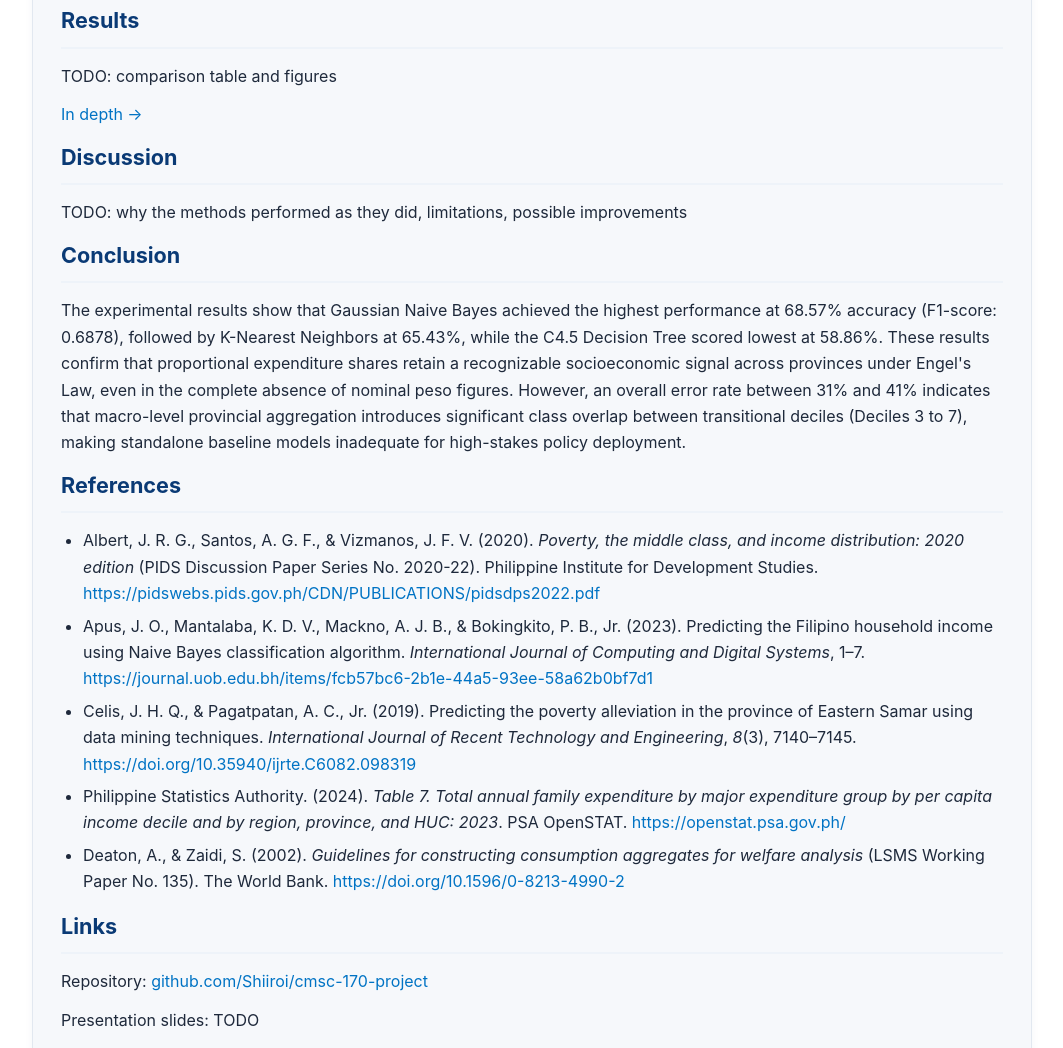
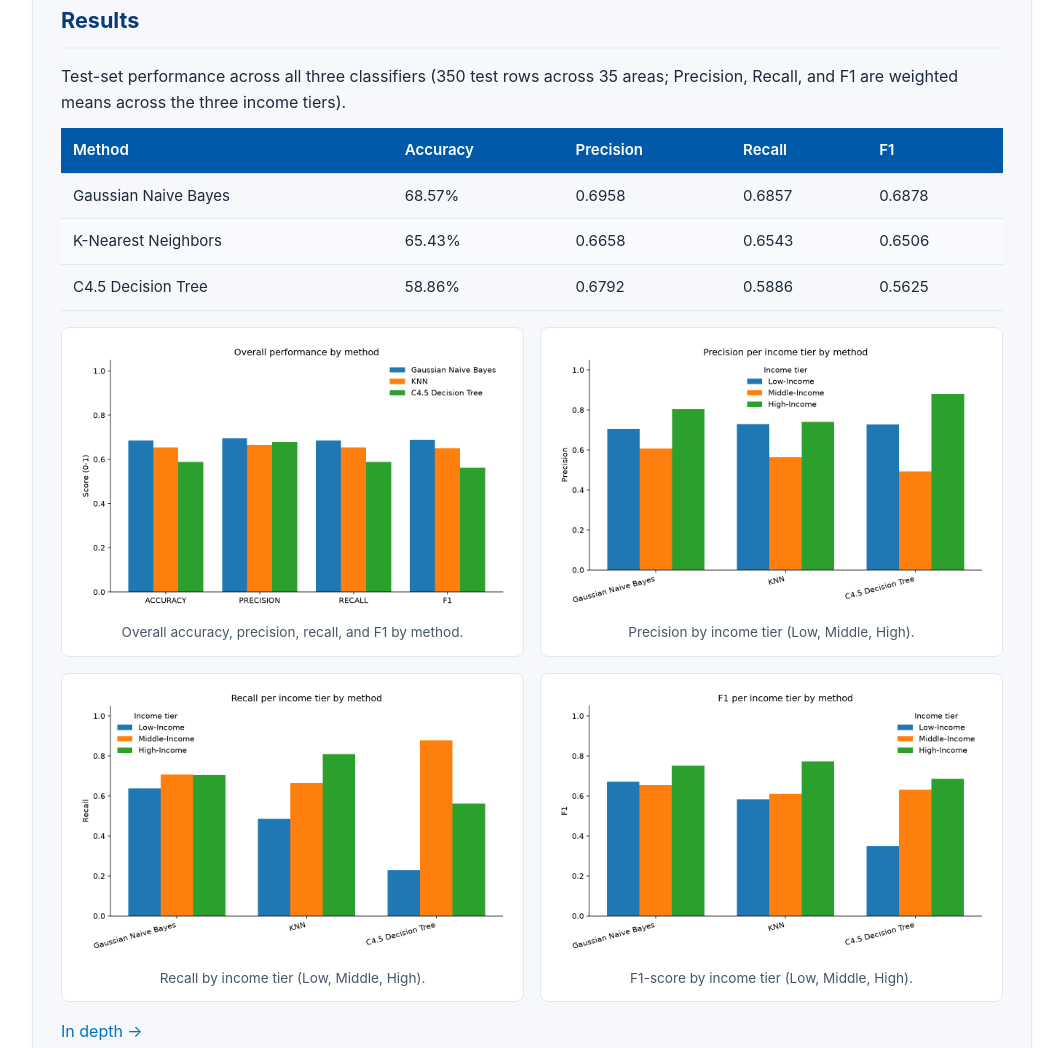
Before and after one commit to Shiiroi/cmsc-170-project, a plain HTML site: page docs/index.html in a window 1280 px wide. Shown: the part 2794-3842 px from the top of the page, without its empty margins (108-1171 px from the left). Drawn offline with Linux system fonts and the light colour scheme.

Commit message:
feat: added results to github pages

```diff
--- a/docs/css/style.css
+++ b/docs/css/style.css
@@ -378,9 +378,42 @@ pre code {
   margin: 4px 0;
 }
 
+/* ---------- Results Figures Grid (index.html) ---------- */
+.figures-grid {
+  display: grid;
+  grid-template-columns: repeat(2, 1fr);
+  gap: 16px;
+  margin: 16px 0;
+}
+
+.figure-card {
+  margin: 0;
+  background: #ffffff;
+  border: 1px solid var(--border);
+  border-radius: 8px;
+  padding: 12px;
+}
+
+.figure-card img {
+  width: 100%;
+  height: auto;
+  display: block;
+}
+
+.figure-card figcaption {
+  margin-top: 8px;
+  font-size: 0.85rem;
+  color: var(--text-muted);
+  text-align: center;
+}
+
 /* ---------- Responsive ---------- */
 @media (max-width: 768px) {
   .hero-inner {
+    grid-template-columns: 1fr;
+  }
+
+  .figures-grid {
     grid-template-columns: 1fr;
   }
 
--- a/docs/index.html
+++ b/docs/index.html
@@ -220,7 +220,66 @@
             <!-- 6. Results -->
             <section id="results">
                 <h2>Results</h2>
-                <p>TODO: comparison table and figures</p>
+                <p>Test-set performance across all three classifiers (350 test rows across 35 areas;
+                    Precision, Recall, and F1 are weighted means across the three income tiers).</p>
+                <table>
+                    <thead>
+                        <tr>
+                            <th>Method</th>
+                            <th>Accuracy</th>
+                            <th>Precision</th>
+                            <th>Recall</th>
+                            <th>F1</th>
+                        </tr>
+                    </thead>
+                    <tbody>
+                        <tr>
+                            <td>Gaussian Naive Bayes</td>
+                            <td>68.57%</td>
+                            <td>0.6958</td>
+                            <td>0.6857</td>
+                            <td>0.6878</td>
+                        </tr>
+                        <tr>
+                            <td>K-Nearest Neighbors</td>
+                            <td>65.43%</td>
+                            <td>0.6658</td>
+                            <td>0.6543</td>
+                            <td>0.6506</td>
+                        </tr>
+                        <tr>
+                            <td>C4.5 Decision Tree</td>
+                            <td>58.86%</td>
+                            <td>0.6792</td>
+                            <td>0.5886</td>
+                            <td>0.5625</td>
+                        </tr>
+                    </tbody>
+                </table>
+
+                <div class="figures-grid">
+                    <figure class="figure-card">
+                        <img src="assets/figures/overall_metrics.png"
+                            alt="Bar chart comparing overall accuracy, precision, recall, and F1 across all three methods">
+                        <figcaption>Overall accuracy, precision, recall, and F1 by method.</figcaption>
+                    </figure>
+                    <figure class="figure-card">
+                        <img src="assets/figures/precision_by_tier.png"
+                            alt="Bar chart comparing precision by income tier across all three methods">
+                        <figcaption>Precision by income tier (Low, Middle, High).</figcaption>
+                    </figure>
+                    <figure class="figure-card">
+                        <img src="assets/figures/recall_by_tier.png"
+                            alt="Bar chart comparing recall by income tier across all three methods">
+                        <figcaption>Recall by income tier (Low, Middle, High).</figcaption>
+                    </figure>
+                    <figure class="figure-card">
+                        <img src="assets/figures/f1_by_tier.png"
+                            alt="Bar chart comparing F1 score by income tier across all three methods">
+                        <figcaption>F1-score by income tier (Low, Middle, High).</figcaption>
+                    </figure>
+                </div>
+
                 <p><a href="pipeline.html#evaluation">In depth →</a></p>
             </section>
 
```
